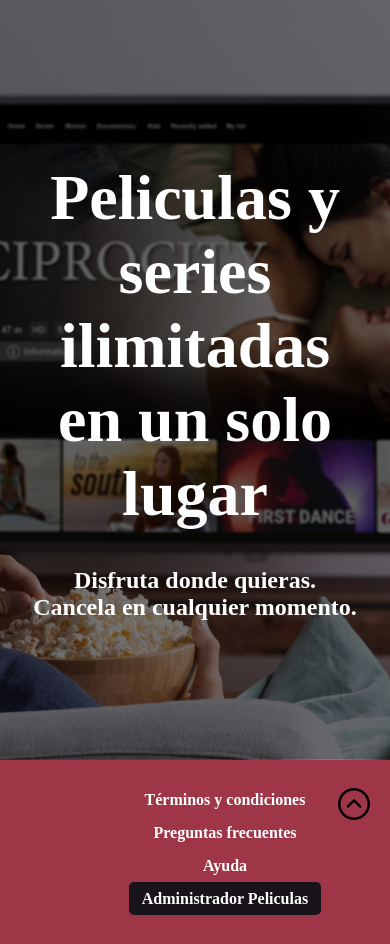
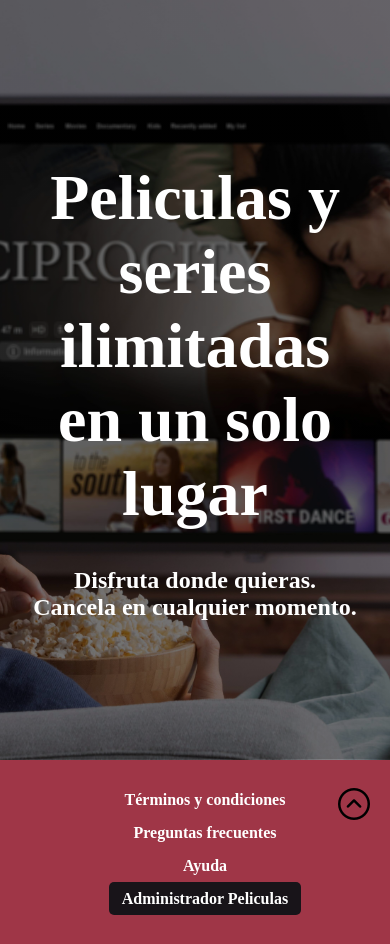
Before and after one commit to Lucas3110/proyecto-java-CaC, a plain HTML site: page views/home.html in a window 390 px wide. Drawn offline with Linux system fonts and the light colour scheme; files whose address does not match are found by name.

Commit message:
mq footer fixeado

```diff
--- a/public/css/home.css
+++ b/public/css/home.css
@@ -83,6 +83,7 @@ body{
         padding-bottom: 20px;
         .listaNav{
             flex-direction: column;
+            padding-left: 0px;
 
             row-gap: 15px;
             .listaItem{
```
